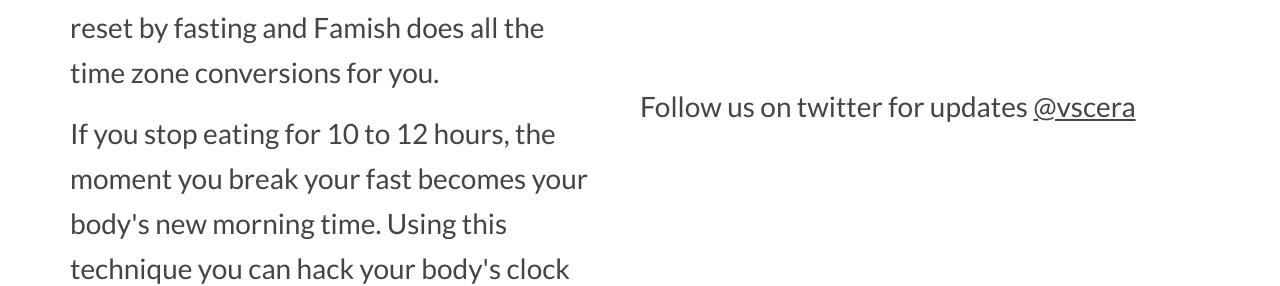
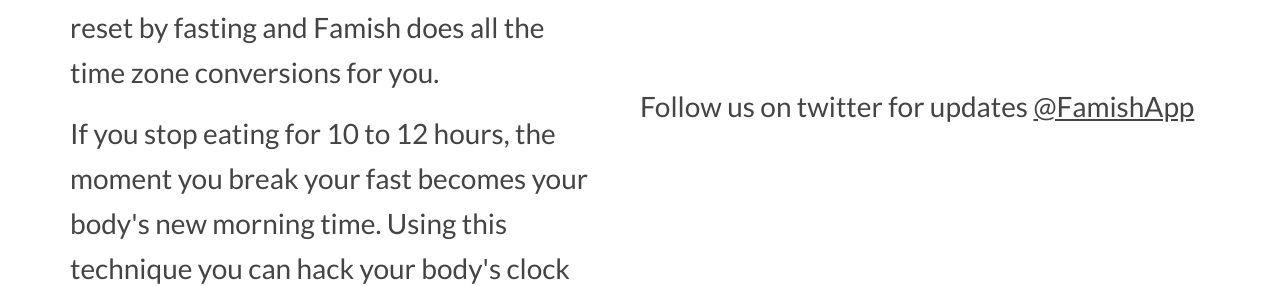
Before and after one commit to dakotahp/famish, a Jekyll site: the page built from index.html, in a window 1280 px wide. Shown: the part 1514-1800 px from the top of the page. Built offline with Jekyll 4.4.1, drawn with Linux system fonts in a browser that asks for light colours; nearby versions of some CDN libraries; comment, search, counter and statistics services are not loaded.

Commit message:
Update twitter

```diff
--- a/index.html
+++ b/index.html
@@ -195,7 +195,7 @@ layout: application
       <p>&nbsp;</p>
 
       <p>Follow us on twitter for updates
-        <a href="https://twitter.com/vscera">@vscera</a>
+        <a href="https://twitter.com/FamishApp">@FamishApp</a>
       </p>
     </div>
   </div>
```
